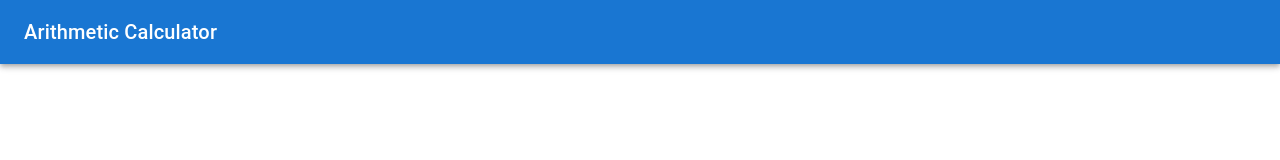
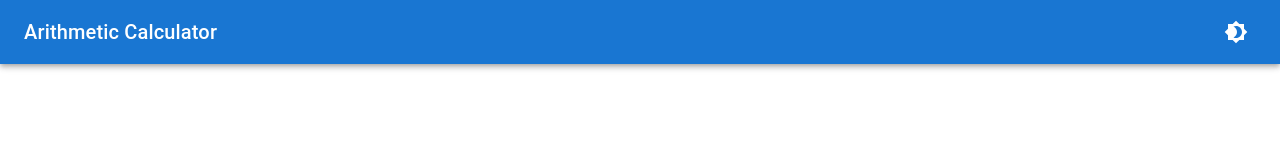
Before and after one commit to akeemmckenzie/arithmetic-calculator-client, a React (Create React App) app: page / in a window 1280 px wide. Shown: the top 160 px of the page. Built offline with nearby package versions, Linux system fonts and the light colour scheme.

Commit message:
added light and dark mode

```diff
--- a/package.json
+++ b/package.json
@@ -6,6 +6,7 @@
   "dependencies": {
     "@emotion/react": "^11.10.6",
     "@emotion/styled": "^11.10.6",
+    "@mui/icons-material": "^5.11.11",
     "@mui/material": "^5.11.13",
     "@mui/x-data-grid": "^6.0.2",
     "@testing-library/jest-dom": "^5.16.5",
--- a/src/components/Navbar.js
+++ b/src/components/Navbar.js
@@ -1,5 +1,15 @@
 import React from 'react';
-import { AppBar, Toolbar, Typography, Button } from '@mui/material';
+import {
+  AppBar,
+  Toolbar,
+  Typography,
+  Button,
+  IconButton,
+  createTheme,
+  ThemeProvider,
+} from '@mui/material';
+import Brightness4Icon from '@mui/icons-material/Brightness4';
+import Brightness7Icon from '@mui/icons-material/Brightness7';
 import { useNavigate } from 'react-router-dom';
 
 const Navbar = ({ isLoggedIn, onLogout }) => {
@@ -13,12 +23,32 @@ const Navbar = ({ isLoggedIn, onLogout }) => {
     navigate('/user-records');
   };
 
+  const [isDarkMode, setIsDarkMode] = React.useState(false);
+
+  const toggleDarkMode = () => {
+    setIsDarkMode(!isDarkMode);
+  };
+
+  const theme = React.useMemo(
+    () =>
+      createTheme({
+        palette: {
+          mode: isDarkMode ? 'dark' : 'light',
+        },
+      }),
+    [isDarkMode]
+  );
+
   return (
+    <ThemeProvider theme={theme}>
       <AppBar position="static">
         <Toolbar>
           <Typography variant="h6" sx={{ flexGrow: 1 }}>
             Arithmetic Calculator
           </Typography>
+          <IconButton onClick={toggleDarkMode} color="inherit">
+            {isDarkMode ? <Brightness7Icon /> : <Brightness4Icon />}
+          </IconButton>
           {isLoggedIn && (
             <>
               <Button color="inherit" onClick={handleNewOperationClick}>
@@ -34,6 +64,7 @@ const Navbar = ({ isLoggedIn, onLogout }) => {
           )}
         </Toolbar>
       </AppBar>
+    </ThemeProvider>
   );
 };
 
```
Also changed, not shown: 1 other file (tests, documents, lock files or other folders). Lines whose indentation alone changed are shown as unchanged.
